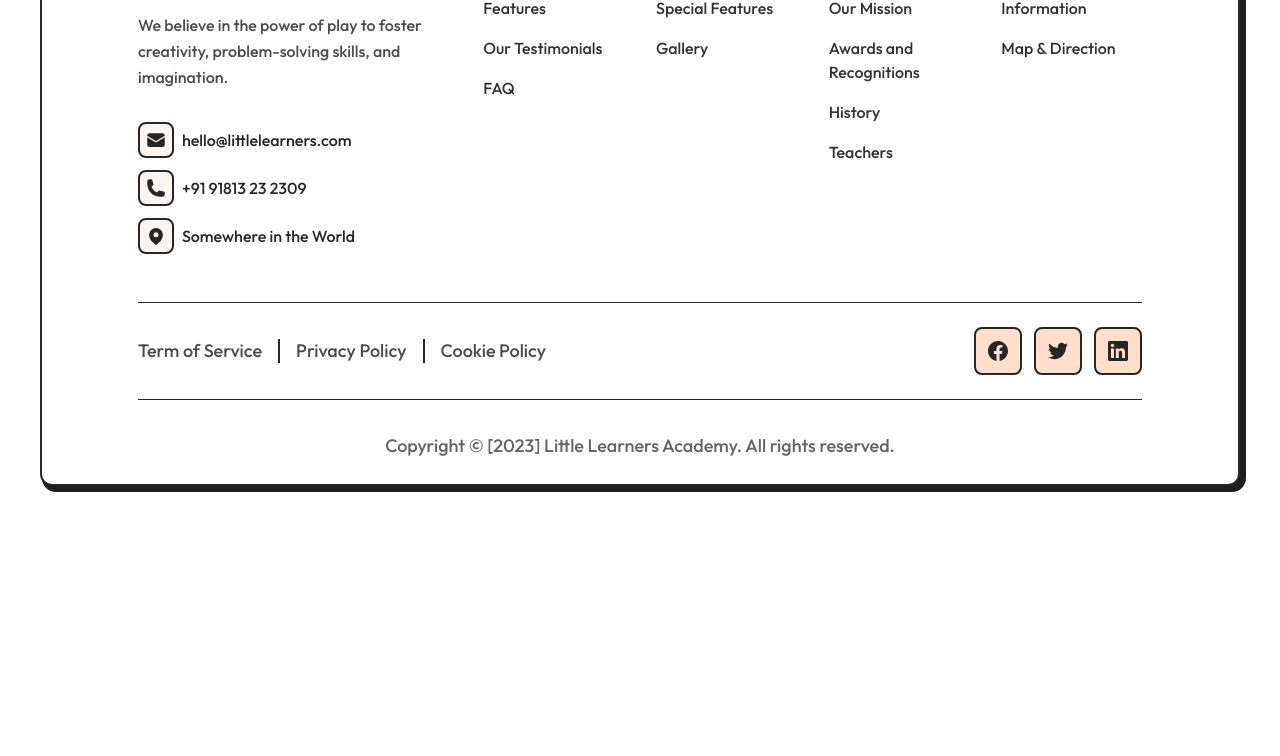
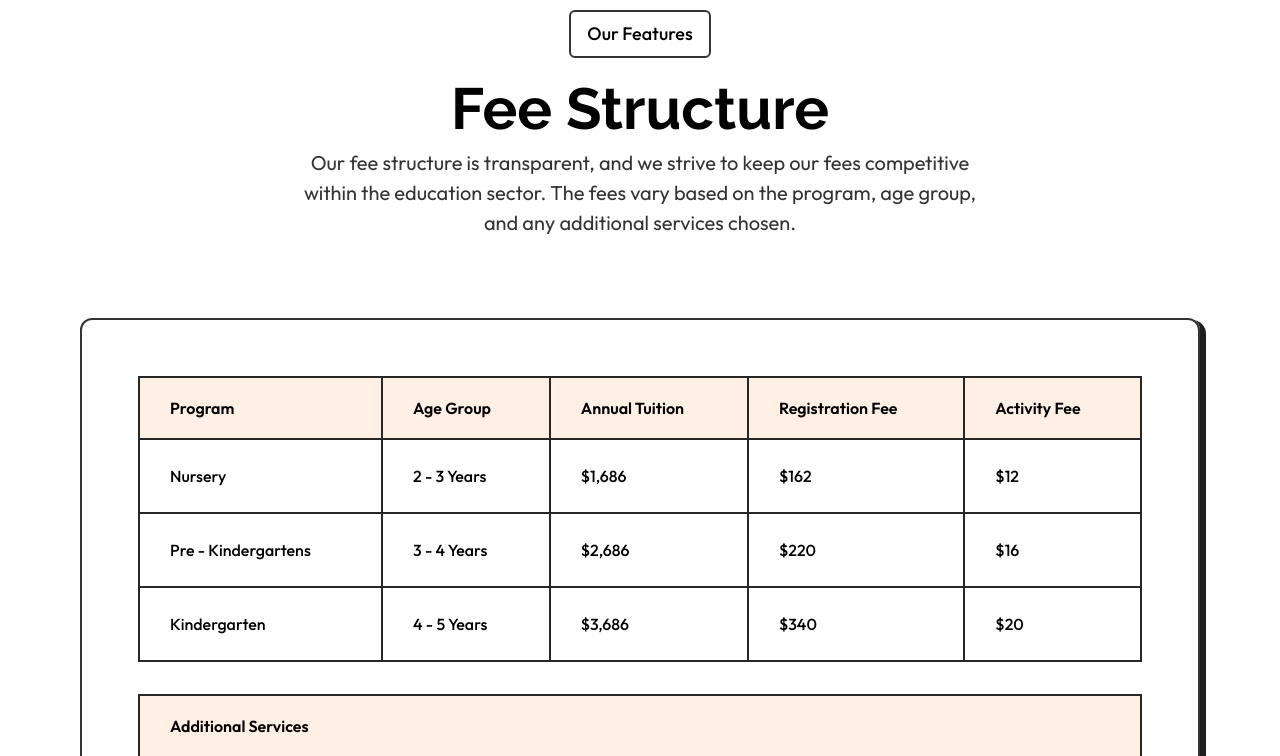
Before and after one commit to AbdoAhmed-Khalifa/little-learners, a Next.js app: page /admissions in a window 1280 px wide. Shown: the part 1882-2638 px from the top of the page. Before the commit the page ends 2408 px from the top, so only its background shows below. Built offline with nearby package versions, Linux system fonts and the light colour scheme.

Commit message:
feat: add the Fee section

```diff
--- /dev/null
+++ b/app/_components/FeeSectionComponents/FeeSection.tsx
@@ -0,0 +1,38 @@
+import React from "react";
+import FeeTable from "./FeeTable";
+import SectionHeader from "../SectionHeader";
+const headers = [
+  "Program",
+  "Age Group",
+  "Annual Tuition",
+  "Registration Fee",
+  "Activity Fee",
+];
+
+const data1 = [
+  ["Nursery", "2 - 3 Years", "$1,686", "$162", "$12"],
+  ["Pre - Kindergartens", "3 - 4 Years", "$2,686", "$220", "$16"],
+  ["Kindergarten", "4 - 5 Years", "$3,686", "$340", "$20"],
+];
+const data2 = [
+  ["Nursery", "$12"],
+  ["Pre - Kindergartens", "$16"],
+  ["Kindergarten", "$20"],
+];
+const colHeaders2 = ["Additional Services"];
+
+export default function FeeSection() {
+  return (
+    <section className="mx-5 mt-[120px] md:mx-10 lg:mx-20 lg:mt-[200px]">
+      <SectionHeader
+        sectiontitle="Fee Structure"
+        subtitle="Our Features"
+        description="Our fee structure is transparent, and we strive to keep our fees competitive within the education sector. The fees vary based on the program, age group, and any additional services chosen."
+      />
+      <section className="card mt-20 p-10">
+        <FeeTable data={data1} headers={headers} />
+        <FeeTable data={data2} headers={colHeaders2} />
+      </section>
+    </section>
+  );
+}
--- /dev/null
+++ b/app/_components/FeeSectionComponents/FeeTable.tsx
@@ -0,0 +1,42 @@
+import React from "react";
+
+type TableProps = {
+  headers: string[]; // Array of column headers
+  data: string[][]; // Array of arrays for table body rows
+};
+export default function FeeTable({ headers, data }: TableProps) {
+  return (
+    <section className="table-scroll overflow-x-auto p-4">
+      <table className="z-10 w-full border-collapse text-left font-outfit font-medium">
+        <thead className="border-2 border-dark-15">
+          <tr className="">
+            {headers.map((header, index, arr) => (
+              <th
+                colSpan={arr.length === 1 ? 2 : 0}
+                key={index}
+                className="border-2 border-dark-15 bg-primary-95 px-[30px] py-[18px]"
+              >
+                {header}
+              </th>
+            ))}
+          </tr>
+        </thead>
+
+        <tbody>
+          {data.map((row, rowIndex) => (
+            <tr key={rowIndex} className="hover:bg-primary-95">
+              {row.map((cell, colIndex) => (
+                <td
+                  key={colIndex}
+                  className="border-2 border-dark-15 px-[30px] py-[24px]"
+                >
+                  {cell}
+                </td>
+              ))}
+            </tr>
+          ))}
+        </tbody>
+      </table>
+    </section>
+  );
+}
--- a/app/_styles/globals.css
+++ b/app/_styles/globals.css
@@ -55,4 +55,30 @@
     border: 2px solid theme("colors.dark.20");
     padding: 20px;
   }
+
+  /* width */
+  .table-scroll::-webkit-scrollbar {
+    height: 8px;
+    background: theme("colors.dark.15");
+    border-radius: 43px;
+    width: 8px;
+  }
+
+  /* Track */
+  .table-scroll::-webkit-scrollbar-track {
+    /* background: theme("colors.primary.75"); */
+  }
+
+  /* Handle */
+  .table-scroll::-webkit-scrollbar-thumb {
+    background: theme("colors.primary.75");
+    width: 178px;
+    height: 8px;
+    border-radius: 59px;
+  }
+
+  /* Handle on hover */
+  .table-scroll::-webkit-scrollbar-thumb:hover {
+    background: theme("colors.primary.70");
+  }
 }
--- a/app/admissions/page.tsx
+++ b/app/admissions/page.tsx
@@ -1,6 +1,7 @@
 import React from "react";
 import PageHeader from "../_components/PageHeader";
 import AdmissionSection from "../_components/AdmissionSection/AdmissionSection";
+import FeeSection from "../_components/FeeSectionComponents/FeeSection";
 
 export default function Admissions() {
   return (
@@ -11,6 +12,7 @@ export default function Admissions() {
         page="Admission"
       />
       <AdmissionSection />
+      <FeeSection />
     </>
   );
 }
```
